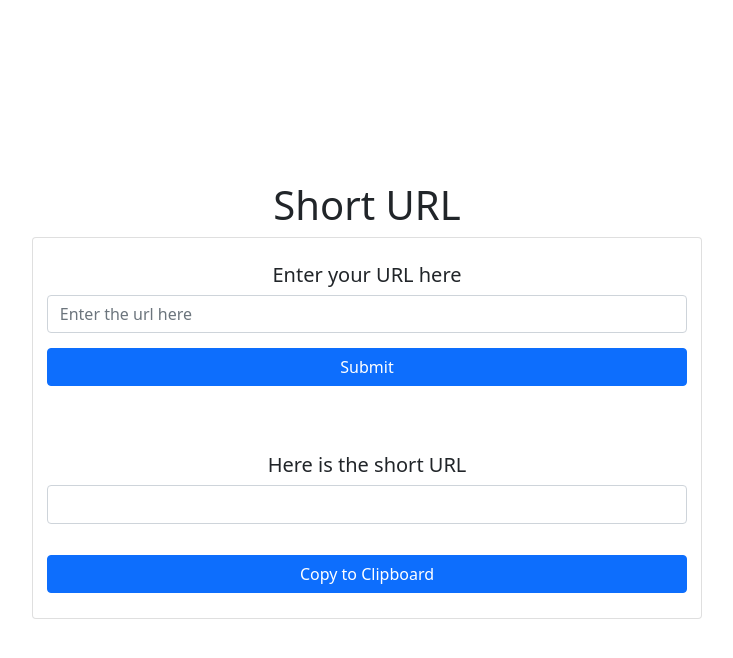
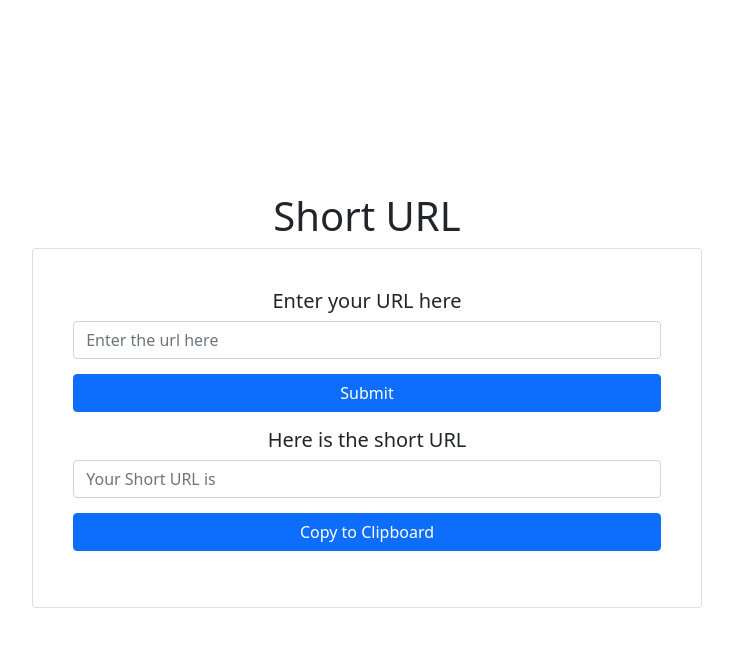
Before and after one commit to RomeoEncinares/ShortURL, a Django app: page / in a window 1280 px wide. Shown: the top 658 px of the page, without its empty margins (273-1006 px from the left). Run offline with Django 4.2, Linux system fonts and the light colour scheme.

Commit message:
Fix shorturl not showing placeholder

```diff
--- a/static/css/style.css
+++ b/static/css/style.css
@@ -15,7 +15,8 @@ body {
 }
 
 .row {
-    padding: 0.6rem;
+    padding: 0.5rem;
+    margin: 1rem;
 }
 
 .card {
--- a/templates/index.html
+++ b/templates/index.html
@@ -21,14 +21,12 @@
                         {% csrf_token %}
                         <input type="submit" class="btn btn-primary" value="Submit">
                     </form>
-                </div>
-            </div>
-            <div class="row">
-                <div class="card-body">
                     <h5 class="card-title">Here is the short URL</h5>
-                    <form class="form-control" placeholder="Your Short URL is" id="shorturl" readonly>{{ shorturl }}</form>
-                    <a class="btn btn-primary" type="button" > Copy to Clipboard</a>
-                </div>
+                    <form >
+                        <input class="form-control" placeholder="Your Short URL is" id="shorturl" value="{{ shorturl }}"readonly>
+                        <input class="btn btn-primary" type="button" id="clipboard" value="Copy to Clipboard">
+                    </form>
+
             </div>
         </div>
     </div>
```
